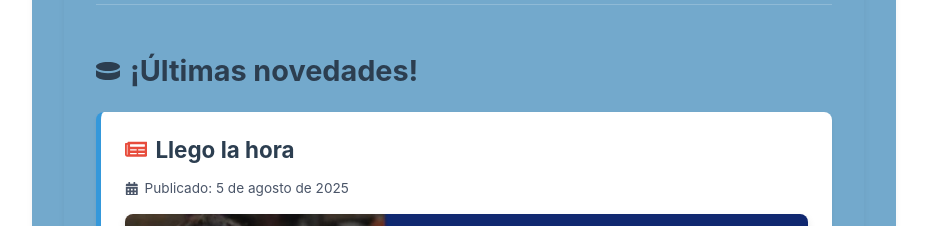
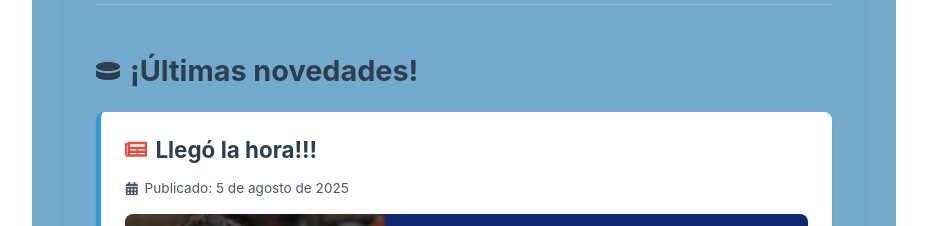
Before and after one commit to Nicolino07/Huemules-HC, a React (Create React App) app: page /#/ in a window 1280 px wide. Shown: the part 1140-1366 px from the top of the page, without its empty margins (176-1103 px from the left). Built offline with nearby package versions, Linux system fonts and the light colour scheme; a web font is replaced by a local one.

Commit message:
foto calendario + estilo

```diff
--- a/src/components/Noticias.js
+++ b/src/components/Noticias.js
@@ -7,7 +7,7 @@ import imagenTorneo from "/home/nicolas/Huemules-HC/src/images/Novedades/calenda
 export default function Noticias() {
   const noticia = {
     id: 1,
-    titulo: "Llego la hora",
+    titulo: "Llegó la hora!!!",
     fecha: "08/05/2025",
     imagen: imagenTorneo, // Agrega la imagen al objeto noticia
     altTexto: "Fechas del proximo fin de semana" // Texto alternativo para accesibilidad
```
